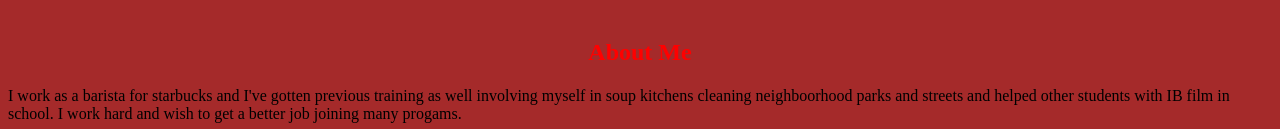
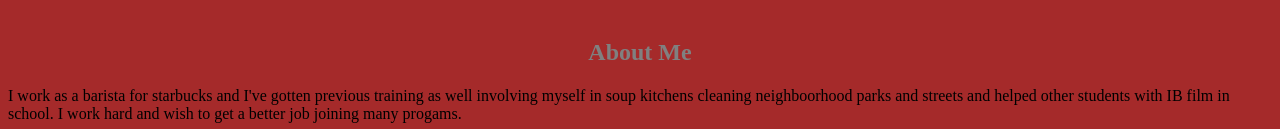
Before and after one commit to AidenP5/AP, a plain HTML site: page index.html in a window 1280 px wide. Shown: the part 258-387 px from the top of the page. Drawn offline with Linux system fonts and the light colour scheme.

Commit message:
Update index.html

```diff
--- a/index.html
+++ b/index.html
@@ -24,7 +24,7 @@
 	</tr></table><br>
 
 <!--About Me-->
-	<h1 id="about" align="center"><font face="futura" color="red" size="5">
+	<h1 id="about" align="center"><font face="futura" color="grey" size="5">
 		About Me
 	</font></h1>
 	<font face="futura" color="black" size="3">
```
